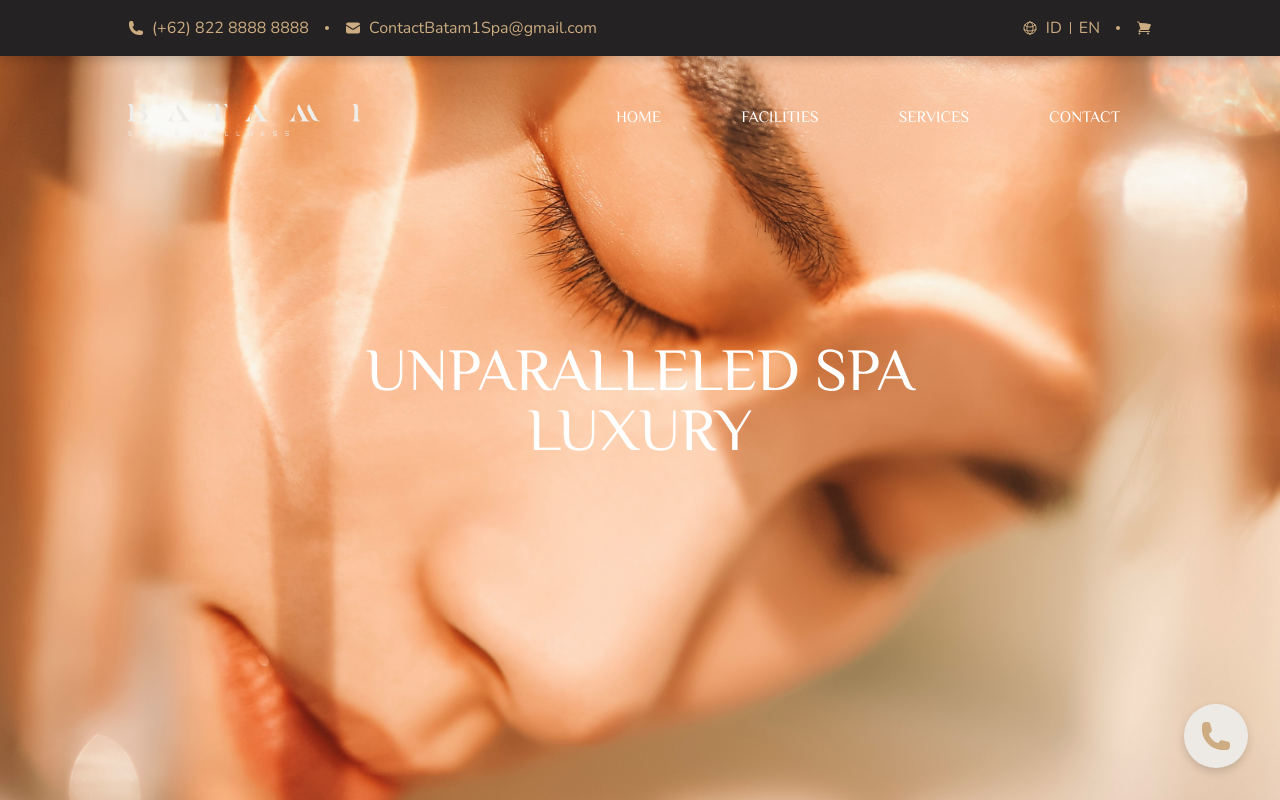
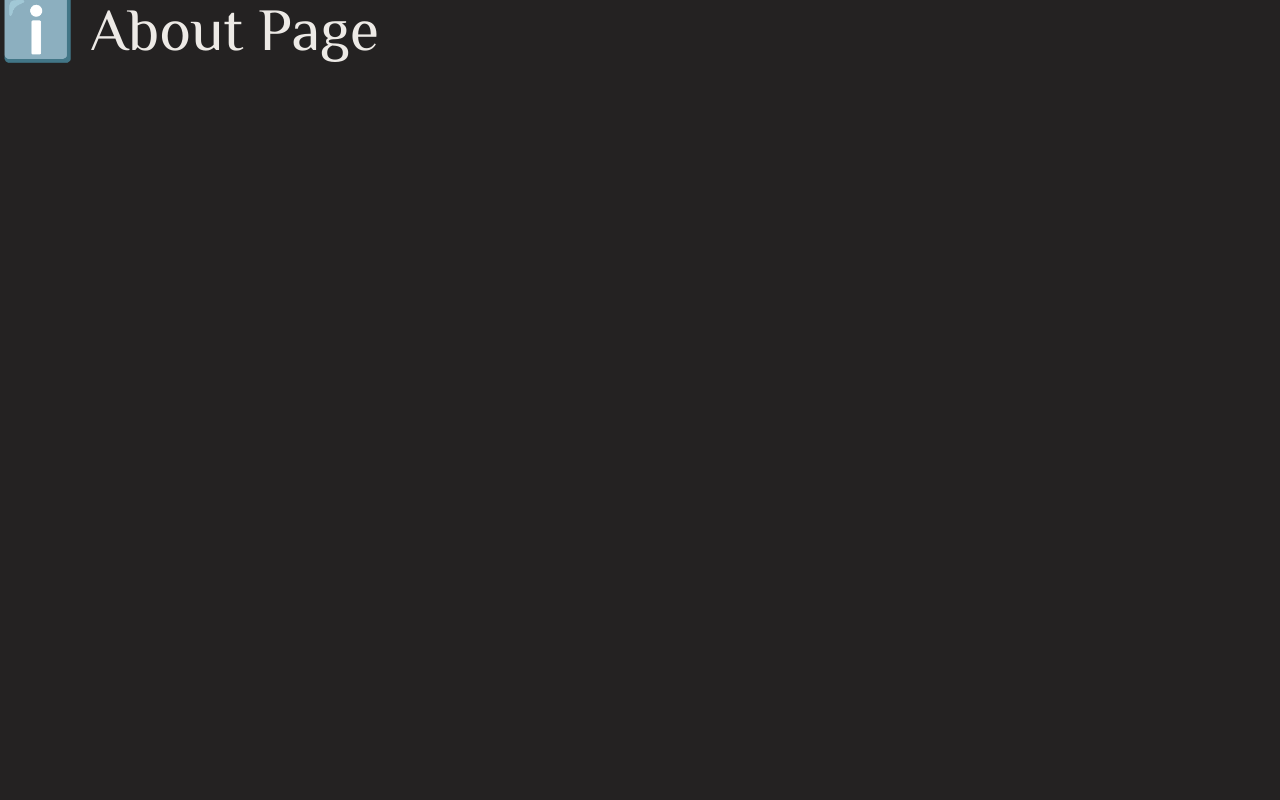
Before and after one commit to Vanness1900/batam1spa, a React (Vite) app: page /about in a window 1280 px wide. Shown: the top 800 px of the page. Built offline with nearby package versions, Linux system fonts and the light colour scheme; a web font is replaced by a local one.

Commit message:
implement Routing

```diff
--- a/package.json
+++ b/package.json
@@ -15,6 +15,7 @@
     "postcss": "^8.5.3",
     "react": "^19.0.0",
     "react-dom": "^19.0.0",
+    "react-router-dom": "^7.4.1",
     "tailwindcss": "^4.0.15"
   },
   "devDependencies": {
--- a/src/App.jsx
+++ b/src/App.jsx
@@ -1,12 +1,14 @@
-import { useState } from 'react'
+import { BrowserRouter as Router } from "react-router-dom";
+
 import './App.css'
-import Home from './pages/Home.jsx'
+import RouterConfig from './RouterConfig.jsx';
 
 function App() {
   return (
-    <>
-      <Home />
-    </>
+    <Router>
+      {/* Manage routes */}
+      <RouterConfig />
+    </Router>
   )
 }
 
--- /dev/null
+++ b/src/RouterConfig.jsx
@@ -0,0 +1,24 @@
+import { Routes, Route } from "react-router-dom";
+// Customer side pages
+import Home from "./pages/Home";
+import About from "./pages/About";
+import Contact from "./pages/Contact";
+
+// Admin Panel pages
+import Staff from "./pages/admin/Staff";
+
+function RouterConfig() {
+  return (
+    <Routes>
+      {/* Customer Side routes */}
+      <Route path="/" element={<Home />} />
+      <Route path="/about" element={<About />} />
+      <Route path="/contact" element={<Contact />} />
+
+      {/* Admin Panel routes */}
+      <Route path="/admin/staff" element={<Staff />} />
+    </Routes>
+  );
+}
+
+export default RouterConfig;
--- a/src/components/ButtonHeader.jsx
+++ b/src/components/ButtonHeader.jsx
@@ -1,10 +1,11 @@
-
+import { Link } from 'react-router-dom';
 
 function ButtonHeader({page}){
     return(
-        <div className="px-8">
-            <a href="#" class="font-primary text-white hover:underline">{page}</a>
-        </div>
+        // Use Link for routing to the corresponding pages
+        <Link className="px-8 font-primary text-white hover:underline" to={`/${page.toLowerCase()}`}>
+            {page}
+        </Link>
     );
 }
 
--- a/src/components/TopBar.jsx
+++ b/src/components/TopBar.jsx
@@ -1,5 +1,3 @@
-
-
 function TopBar() {
     return (
         <div className='hidden lg:flex justify-between
@@ -13,7 +11,7 @@ function TopBar() {
                     </svg>
                     <a className="text-c-p3">(+62) 822 8888 8888</a>
                 </span>
-                <div class="size-1 bg-c-gold-1 rounded-full min-w-1"></div>
+                <div className="size-1 bg-c-gold-1 rounded-full min-w-1"></div>
                 <span className="flex gap-2 items-center">
                     <svg xmlns="http://www.w3.org/2000/svg" viewBox="0 0 24 24" fill="currentColor" className="size-[16px]">
                     <path d="M1.5 8.67v8.58a3 3 0 0 0 3 3h15a3 3 0 0 0 3-3V8.67l-8.928 5.493a3 3 0 0 1-3.144 0L1.5 8.67Z" />
@@ -28,10 +26,10 @@ function TopBar() {
                     <path strokeLinecap="round" strokeLinejoin="round" d="M12 21a9.004 9.004 0 0 0 8.716-6.747M12 21a9.004 9.004 0 0 1-8.716-6.747M12 21c2.485 0 4.5-4.03 4.5-9S14.485 3 12 3m0 18c-2.485 0-4.5-4.03-4.5-9S9.515 3 12 3m0 0a8.997 8.997 0 0 1 7.843 4.582M12 3a8.997 8.997 0 0 0-7.843 4.582m15.686 0A11.953 11.953 0 0 1 12 10.5c-2.998 0-5.74-1.1-7.843-2.918m15.686 0A8.959 8.959 0 0 1 21 12c0 .778-.099 1.533-.284 2.253m0 0A17.919 17.919 0 0 1 12 16.5c-3.162 0-6.133-.815-8.716-2.247m0 0A9.015 9.015 0 0 1 3 12c0-1.605.42-3.113 1.157-4.418" />
                     </svg>
                     <a className="text-c-p3">ID</a>
-                    <div class="w-[1px] h-3 bg-c-gold-1"></div>
+                    <div className="w-[1px] h-3 bg-c-gold-1"></div>
                     <a className="text-c-p3">EN</a>
                 </span>
-                <div class="size-1 bg-c-gold-1 rounded-full min-w-1"></div>
+                <div className="size-1 bg-c-gold-1 rounded-full min-w-1"></div>
                 <span>
                     <svg xmlns="http://www.w3.org/2000/svg" viewBox="0 0 24 24" fill="currentColor" className="size-[16px]">
                     <path d="M2.25 2.25a.75.75 0 0 0 0 1.5h1.386c.17 0 .318.114.362.278l2.558 9.592a3.752 3.752 0 0 0-2.806 3.63c0 .414.336.75.75.75h15.75a.75.75 0 0 0 0-1.5H5.378A2.25 2.25 0 0 1 7.5 15h11.218a.75.75 0 0 0 .674-.421 60.358 60.358 0 0 0 2.96-7.228.75.75 0 0 0-.525-.965A60.864 60.864 0 0 0 5.68 4.509l-.232-.867A1.875 1.875 0 0 0 3.636 2.25H2.25ZM3.75 20.25a1.5 1.5 0 1 1 3 0 1.5 1.5 0 0 1-3 0ZM16.5 20.25a1.5 1.5 0 1 1 3 0 1.5 1.5 0 0 1-3 0Z" />
--- /dev/null
+++ b/src/pages/About.jsx
@@ -0,0 +1,3 @@
+export default function About() {
+    return <h1>ℹ️ About Page</h1>;
+}
--- /dev/null
+++ b/src/pages/Contact.jsx
@@ -0,0 +1,3 @@
+export default function Contact() {
+    return <h1>📞 Contact Page</h1>;
+}
--- a/src/pages/Home.jsx
+++ b/src/pages/Home.jsx
@@ -12,14 +12,10 @@ import Services from '../sections/Services.jsx'
 import Gallery from '../sections/Gallery.jsx'
 import FAQ from '../sections/FAQ.jsx'
 
-
-
-
 function Home() {
 
     return (
     <>
-
         <TopBar />
         <Hero image={bannerImage} text={"UNPARALLELED SPA LUXURY"}/>
         <Whatsapp />
@@ -32,7 +28,6 @@ function Home() {
             <FAQ />
         </div>
 
-
         <Footer />
     </>
     )
--- /dev/null
+++ b/src/pages/admin/Staff.jsx
@@ -0,0 +1,3 @@
+export default function Staff() {
+    return <h1>Staff Page</h1>;
+}
```
Also changed, not shown: 1 other file (tests, documents, lock files or other folders).
